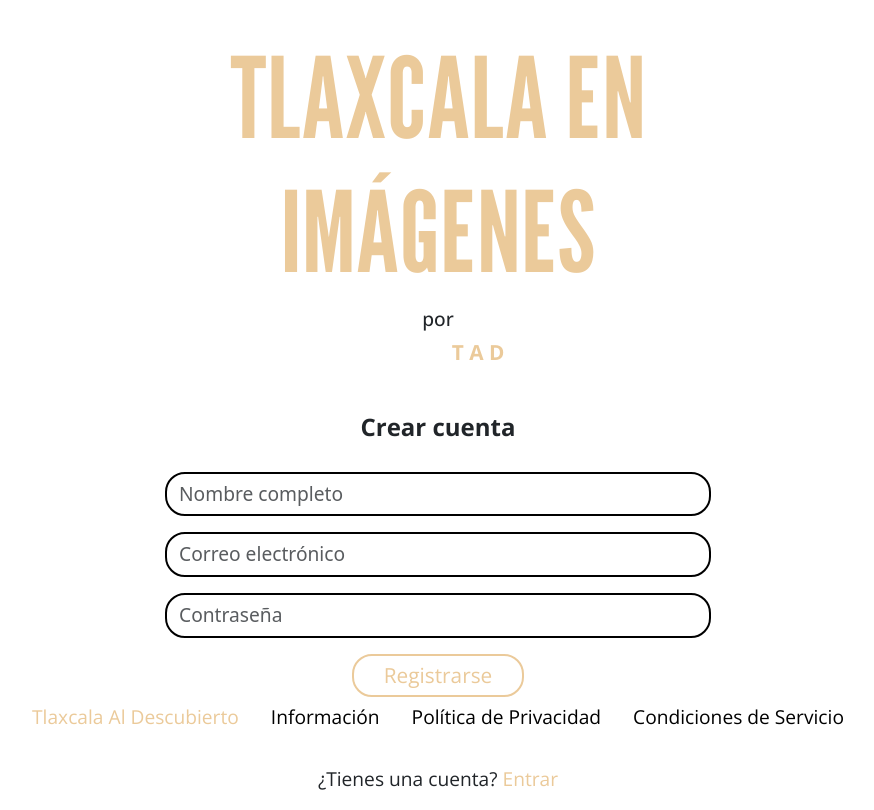
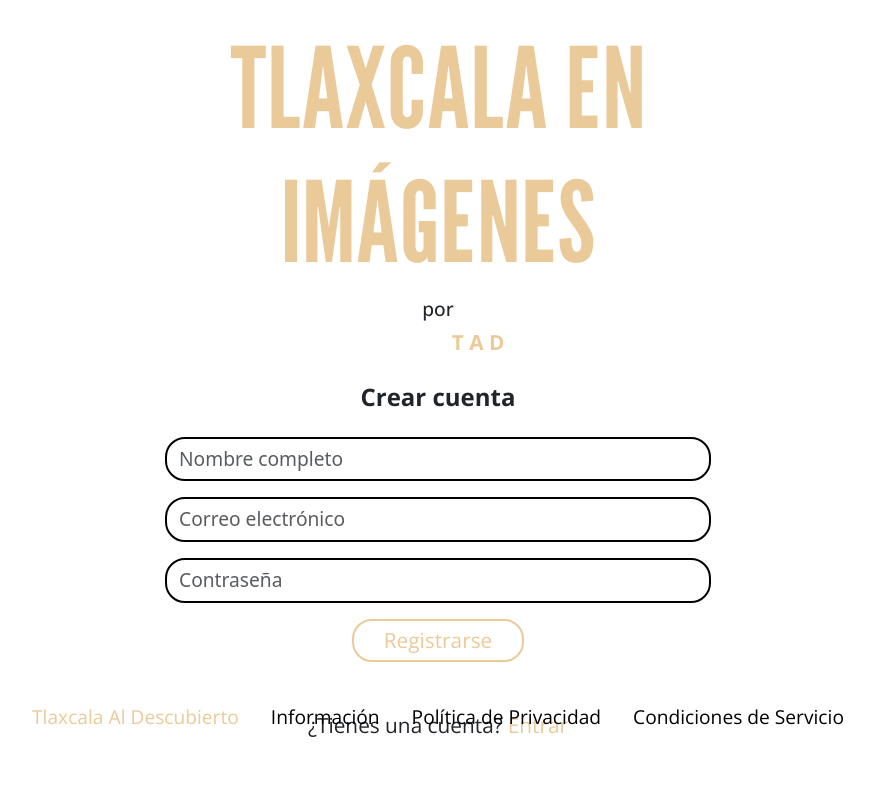
Before and after one commit to paulpichon/tlaxcala-en-imagenes-app, a Next.js app: page /cuentas/crear-cuenta in a window 1280 px wide. Shown: the whole page, without its empty margins (202-1076 px from the left). Built offline with nearby package versions, Linux system fonts and the light colour scheme.

Commit message:
refactor: estilos

```diff
--- a/src/app/ui/cuentas/crear-cuenta.css
+++ b/src/app/ui/cuentas/crear-cuenta.css
@@ -1,18 +1,13 @@
-/* Estilos de pagina crear cuenta */
+:last-child/* Estilos de pagina crear cuenta */
 /*
     font-family: 'League Gothic', sans-serif;
     font-family: 'Open Sans', sans-serif;
 */
-/*ESTILOS GENERALES*/
-/*body*/
-/* body{
-    background-color: #FFFFFF;
-} */
 /*contenedor contenedor_tei_index*/
 div.contenedor_tei_index{
     width: 100%;
     height: 100%;
-    padding: 10px;
+    /* padding: 10px; */
     text-align: center;
     margin-top: 20px;
 }
@@ -33,10 +28,6 @@ span.span_tad {
     margin-left: 70px;
     margin-top: 8px;
 }
-/*contenedor_formulario*/
-div.contenedor_formulario{
-    margin-top: 10%;
-}
 /*contenedor*/
 div.contenedor_titulos {
     text-align: center;
@@ -51,7 +42,6 @@ h3.subtitulo_h3 {
 /*contenedor_formulario*/
 div.contenedor_formulario{
     text-align: center;
-    margin: 20px 0;
 }
 /*Inputs formulario*/
 input.inputs_crear_cuenta{
@@ -203,24 +193,30 @@ a.tad:hover {
 @media (min-width: 992px) {
     /*Titulo Tlaxcala En Imágenes*/
     h1.titulo_principal_h1{
-        font-size: 7rem;
+        font-size: 5rem;
+    }
+    /*span_tad TAD*/
+    span.span_tad {
+        font-size: 1rem;
+        margin-top: 0px;
     }
     /*Crear cuenta*/
     h3.subtitulo_h3 {
-        font-size: 1.5rem;
+        font-size: 1.2rem;
     }
     /*Inputs*/
     input.inputs_crear_cuenta {
-        font-size: 1.2rem;
+        font-size: 1.1rem;
     }
     /*Boton registrarse*/
     button.boton_registrarse {
-        font-size: 1.3rem;
+        font-size: 1.1rem;
         padding: 4px 30px;
+        margin: 0!important;
     }
     /*Parrafo Link iniciar sesion*/
     p.pregunta {
-        font-size: 1.2rem;
+        font-size: 1rem;
     }
     /*pie_pagina_index*/
     div.pie_pagina_index{
@@ -237,9 +233,34 @@ a.tad:hover {
 }
 /*X-Large devices (large desktops, 1200px and up)*/
 @media (min-width: 1200px) {
+    /*Titulo Tlaxcala En Imágenes*/
+    h1.titulo_principal_h1{
+        font-size: 7rem;
+    }
+    /*span_tad TAD*/
+    span.span_tad {
+        font-size: 1.3rem;
+        margin-top: 10px;
+    }
+    /*Crear cuenta*/
+    h3.subtitulo_h3 {
+        font-size: 1.5rem;
+        margin: 10px 0;
+    }
+    /*Inputs*/
+    input.inputs_crear_cuenta {
+        font-size: 1.2rem;
+        margin: 15px 0!important;
+    }
+    /*Boton registrarse*/
+    button.boton_registrarse {
+        font-size: 1.3rem;
+        padding: 4px 30px;
+    }
     /*Parrafo Link iniciar sesion*/
     p.pregunta {
         margin-top: 40px;
+        font-size: 1.3rem;
     }
 }
 /* XX-Large devices (larger desktops, 1400px and up)*/
```
